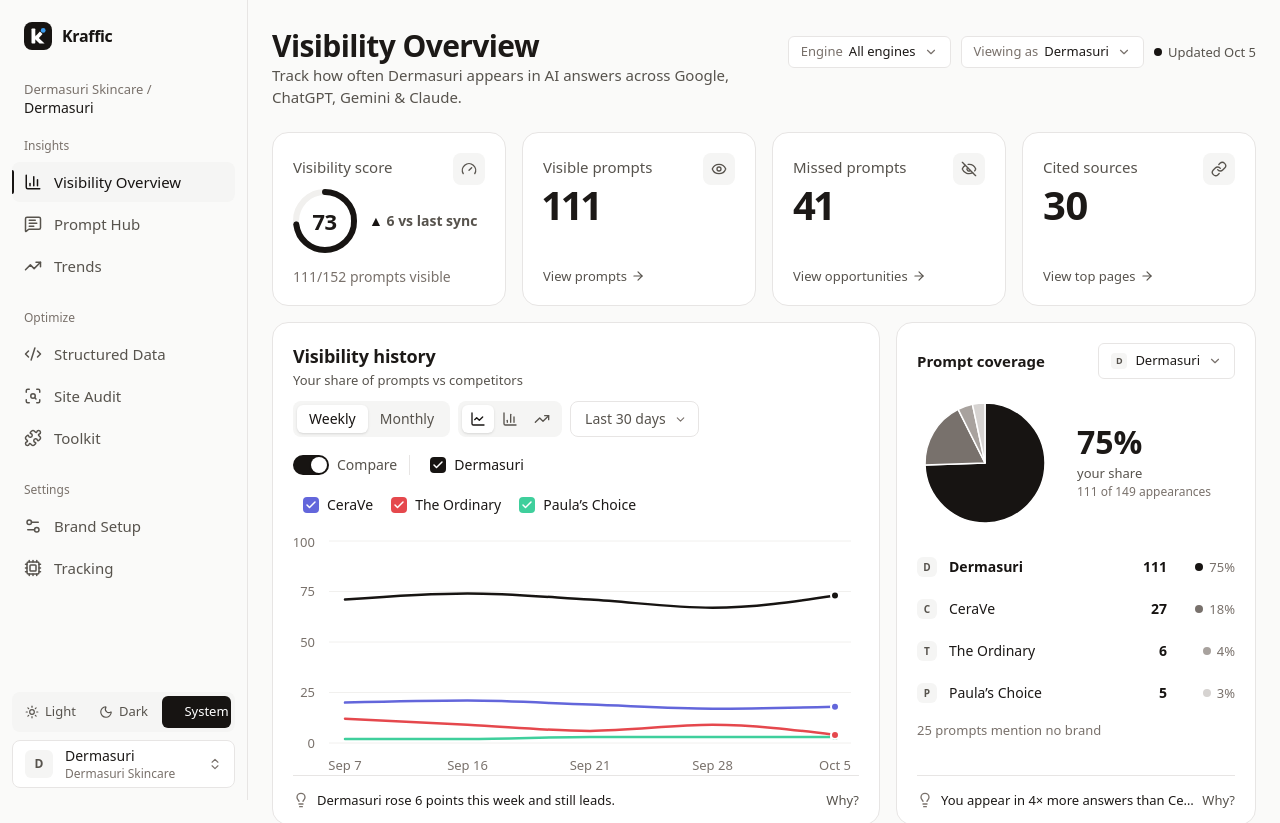
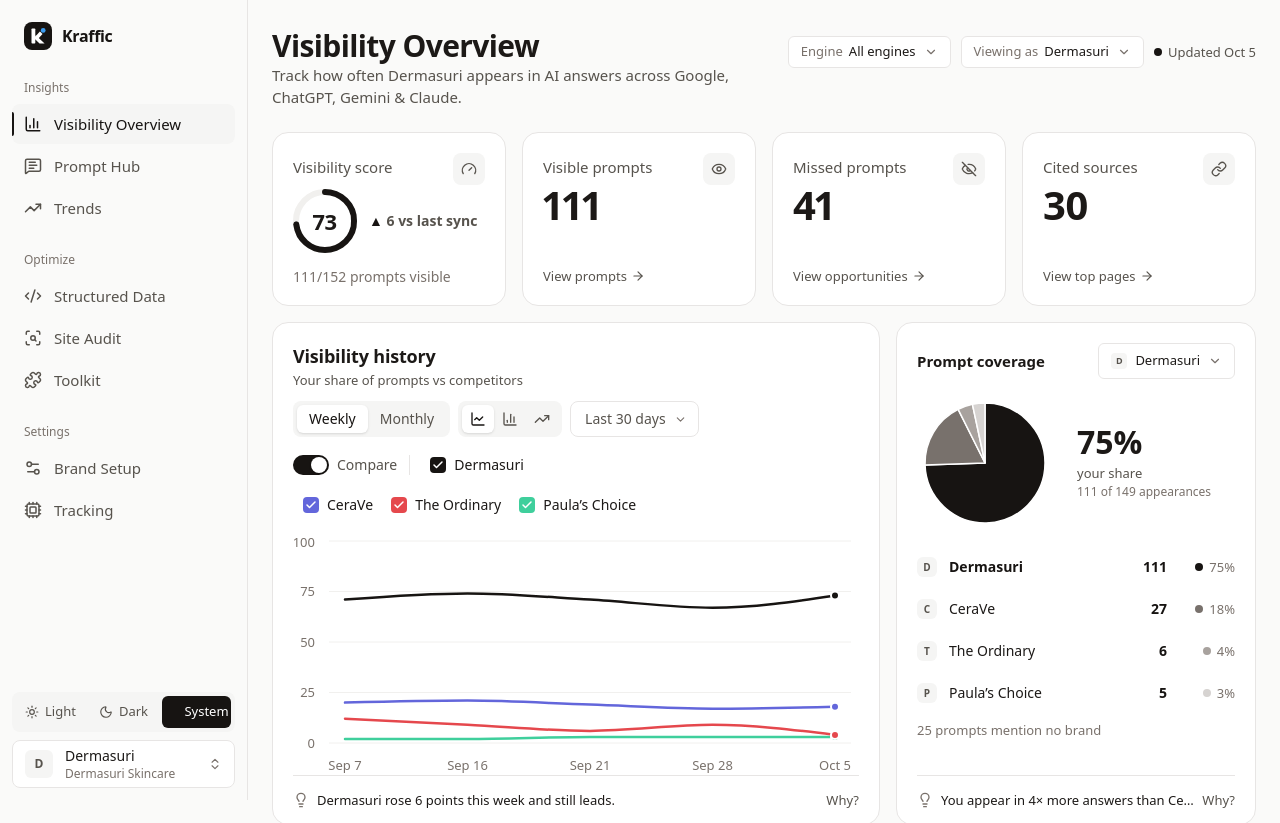
Before and after one commit to Basewrecker/kraffic-dashboard-v2, a React (Vite) app: page /overview in a window 1280 px wide. Shown: the top 823 px of the page. Built offline with nearby package versions, Linux system fonts and the light colour scheme.

Commit message:
Sidebar: remove the client / brand context line (the workspace switcher already shows the current brand)

```diff
--- a/src/components/dashboard/MobileNav.jsx
+++ b/src/components/dashboard/MobileNav.jsx
@@ -5,7 +5,7 @@
 import SiteLogo from '../ui/SiteLogo'
 import Sheet, { SheetItem } from '../ui/Sheet'
 import ThemeToggle from './ThemeToggle'
-import { HOME, NavLinks, WorkspaceContext, WorkspaceList, WorkspaceSwitcher } from './Sidebar'
+import { HOME, NavLinks, WorkspaceList, WorkspaceSwitcher } from './Sidebar'
 import { account, agencyClients } from '../../data/mock'
 import { useBackClose } from '../../hooks/useOverlay'
 
@@ -68,7 +68,6 @@
         </div>
         <div className="min-h-0 flex-1 overflow-y-auto px-3 pt-2">
           {/* a link tap navigates: keep the new page's history entry, then close */}
-          <WorkspaceContext />
           <NavLinks path={path} onNavigate={() => { release(); onClose() }} />
         </div>
         <div className="flex shrink-0 flex-col gap-2 px-3 pt-3 pb-[max(12px,env(safe-area-inset-bottom))]">
--- a/src/components/dashboard/Sidebar.jsx
+++ b/src/components/dashboard/Sidebar.jsx
@@ -161,17 +161,6 @@
   )
 }
 
-// agency users: which client and brand they're looking at, above the nav
-export function WorkspaceContext() {
-  if (role() !== 'agency') return null
-  return (
-    <div className="mb-5 min-w-0 px-3" aria-label="Current client and brand">
-      <div className="truncate text-[13px] leading-[18px] text-stone-500">{brand.client} /</div>
-      <div className="truncate text-[14px] leading-5 font-medium text-stone-900">{brand.name}</div>
-    </div>
-  )
-}
-
 // the grouped nav links (sidebar on desktop, the drawer on phones); onNavigate runs before an in-app link navigates
 export function NavLinks({ path, onNavigate }) {
   return (
@@ -211,7 +200,7 @@
       <div className="shrink-0 px-3 pt-4">
         <a href={HOME} title="Home" aria-label="Kraffic — Home" className="flex h-10 items-center rounded-lg px-3 outline-none transition-colors duration-150 hover:bg-[var(--tint)] focus-visible:ring-2 focus-visible:ring-focus"><Wordmark /></a>
       </div>
-      <div className="mt-6 px-3"><WorkspaceContext /><NavLinks path={path} /></div>
+      <div className="mt-6 px-3"><NavLinks path={path} /></div>
       {/* footer: theme, then the workspace (its menu holds Home) */}
       <div className="mt-auto flex flex-col gap-2 px-3 pb-3">
         <ThemeToggle />
```
